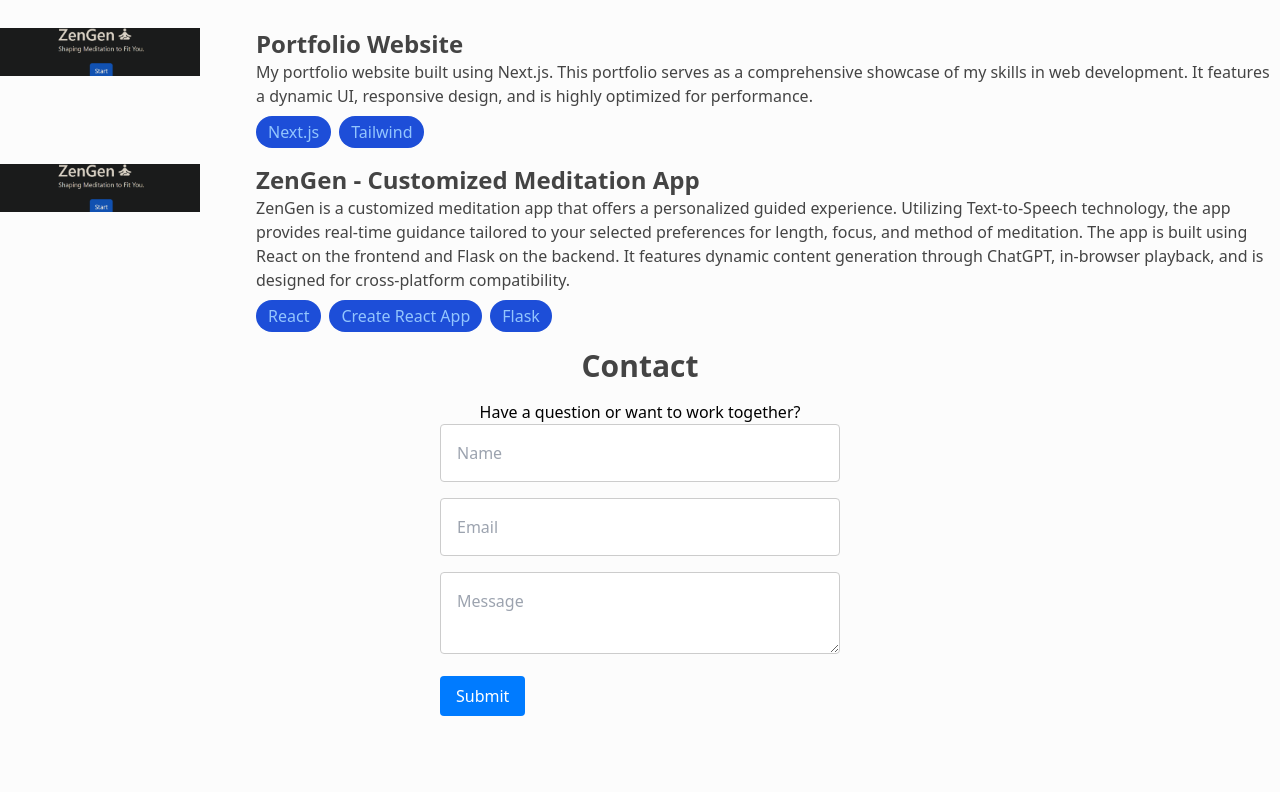
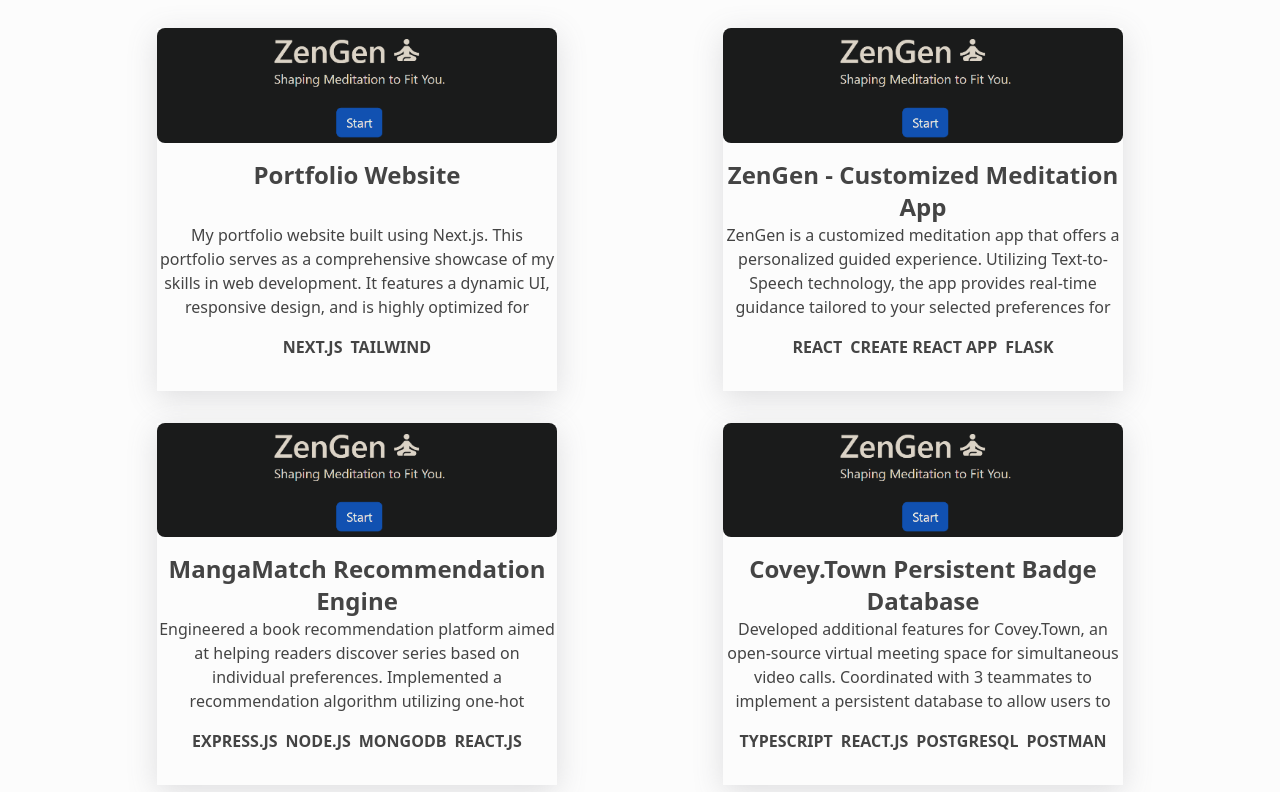
Before and after one commit to csiv23/portfolio, a Next.js app in the folder frontend/: page / in a window 1280 px wide. Shown: the part 1968-2760 px from the top of the page. Before the commit the page ends 2684 px from the top, so only its background shows below. Built offline with nearby package versions, Linux system fonts and the light colour scheme.

Commit message:
Updated layout of projects component

```diff
--- a/frontend/components/Projects.tsx
+++ b/frontend/components/Projects.tsx
@@ -29,54 +29,87 @@ const Projects: FC = () => {
       technologies: ["React", "Create React App", "Flask"],
       link: "https://github.com/yourusername/chat-app",
     },
+    {
+      name: "MangaMatch Recommendation Engine",
+      description:
+        "Engineered a book recommendation platform aimed at helping readers discover series based on individual preferences. Implemented a recommendation algorithm utilizing one-hot encoding and cosine similarity for nuanced comparisons across book genres and themes. Designed an optimal batch processing mechanism, employing dynamic batch sizes for expedited computation and improved engine performance.",
+      imageSrc: "/images/zengen.png", // Placeholder image source
+      technologies: ["Express.js", "Node.js", "MongoDB", "React.js"],
+      link: "https://github.com/yourusername/mangamatch",
+    },
+    {
+      name: "Covey.Town Persistent Badge Database",
+      description:
+        "Developed additional features for Covey.Town, an open-source virtual meeting space for simultaneous video calls. Coordinated with 3 teammates to implement a persistent database to allow users to register and save a profile. Integrated a badge system to allow users to publicly display accomplishments to other players.",
+      imageSrc: "/images/zengen.png", // Placeholder image source
+      technologies: ["Typescript", "React.js", "PostgreSQL", "Postman"],
+      link: "https://github.com/yourusername/coveytown",
+    },
   ];
+
 
   return (
     <div
       id="projects"
       style={{
         paddingTop: "2vh",
-        paddingBottom: "2vh",
+        paddingBottom: "8vh",
+        margin: "0 auto",
+        display: "flex",
+        flexDirection: "column",
+        alignItems: "center",
+        maxWidth: "1100px",
       }}
       className="text-center w-full"
     >
       <h2 className={`text-4xl font-semibold mb-8 ${textClass}`}>Projects</h2>
-      <div className="grid grid-cols-4 gap-4 w-full">
+      <div className="w-full" style={{
+        display: "grid",
+        gridTemplateColumns: "repeat(2, 1fr)",
+        gridGap: "2rem"
+      }}>
         {projects.map((project, index) => (
           <div
             key={index}
-            className={`col-span-4 grid grid-cols-5 w-full ${styles.projectBox}`}
+            className={`${styles.project} ${textClass}`}
+            style={{
+              boxShadow: "hsla(240,5%,41%,0.2) 0px 7px 29px 0px",
+              maxWidth: "400px",
+              width: "100%",
+              margin: "0 auto",
+              display: "flex",
+              flexDirection: "column",
+              justifyContent: "space-between",
+              alignItems: "center",
+              transition: "transform 0.3s ease-in-out"
+            }}
+            onMouseOver={(e) => e.currentTarget.style.transform = "translateY(-10px)"}
+            onMouseOut={(e) => e.currentTarget.style.transform = "translateY(0)"}
           >
-            {/* Image */}
-            <div className="col-span-1">
             <img
               src={project.imageSrc}
               alt={project.name}
-                className={`${styles.projectImage}`}
+              style={{
+                width: "100%",
+                borderRadius: "0.5rem",
+                marginBottom: "1rem",
+                objectFit: "cover"
+              }}
             />
-            </div>
-            {/* Details */}
-            <div className="col-span-4 text-left w-full">
-              <a
-                href={project.link || "#"}
-                target="_blank"
-                rel="noopener noreferrer"
-                className={`text-2xl font-semibold ${textClass}`}
-              >
-                {project.name}
-              </a>
-              <p className={`text-base ${textClass}`}>{project.description}</p>
-              <div className="mt-2 flex space-x-2">
+            <h3 className="text-2xl font-semibold" style={{ marginBottom: "1rem", height: "3rem" }}>{project.name}</h3>
+            <p style={{ marginBottom: "1rem", height: "6rem", overflow: "hidden" }}>{project.description}</p>
+            <div className="flex justify-center space-x-2" style={{ marginBottom: "1rem" }}>
               {project.technologies.map((tech, techIndex) => (
-                  <button
-                    key={techIndex}
-                    className={`bg-blue-700 text-blue-300 rounded-full px-3 py-1 ${styles.techButton}`}
-                  >
+                <span key={techIndex} style={{ textTransform: "uppercase", fontWeight: "bold" }}>
                   {tech}
-                  </button>
+                </span>
               ))}
             </div>
-            </div>
+            {project.link && (
+              <a href={project.link} target="_blank" rel="noopener noreferrer" className="fa fa-github fa-2x" style={{ marginBottom: "1rem" }}>
+                {/* Icon content (if any) */}
+              </a>
+            )}
           </div>
         ))}
       </div>
```
Lines whose indentation alone changed are shown as unchanged.
